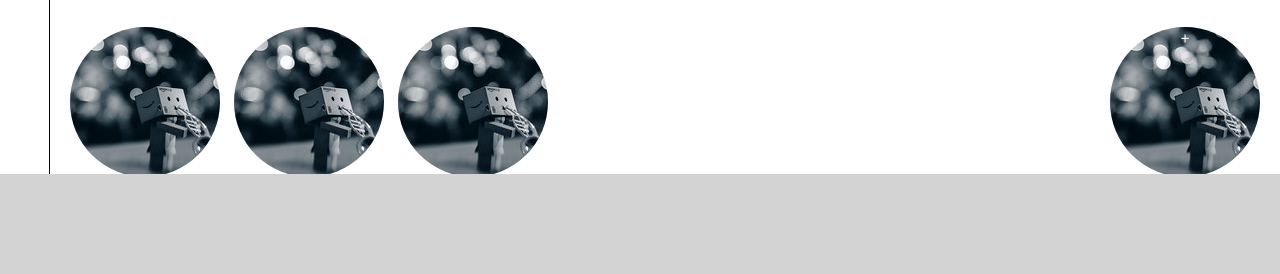
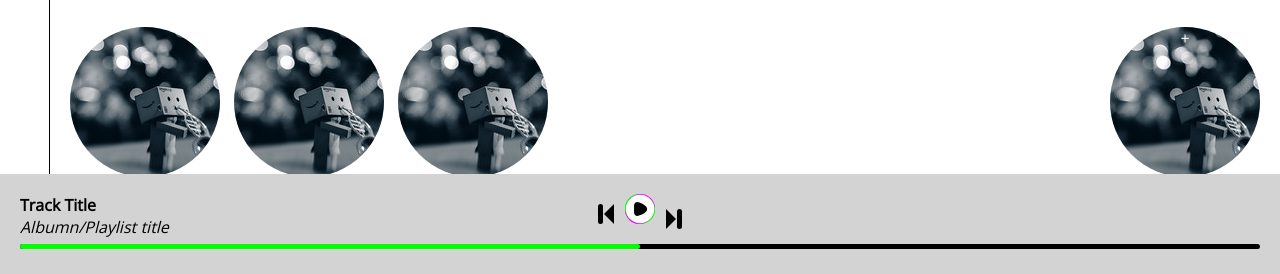
Before and after one commit to betabites/csi-music-website, a PHP site: page / in a window 1280 px wide. Shown: the part 526-800 px from the top of the page. Run offline with PHP 8.4, Linux system fonts and the light colour scheme.

Commit message:
Added player

```diff
--- a/assets/css/styles.css
+++ b/assets/css/styles.css
@@ -75,7 +75,56 @@ h1, h2, h3 {
 
 #player {
     grid-column: 1/3;
+    display: grid;
+    grid-template-columns: 150px 1fr;
     background-color: lightgray;
+    text-align: center;
+    padding: 20px;
+}
+
+#track_data {
+    text-align: left;
+}
+
+#player_controls {
+    display: inline-block;
+    margin-left: -150px;
+}
+
+#player_snake {
+    height: 5px;
+    border-radius: 50px;
+    background-color: black;
+    grid-column: 1/3;
+}
+
+#player_snake_slider {
+    width: 50%;
+    border-radius: 5px;
+    background-color: #00FF00;
+    height: 100%;
+}
+
+.skip {
+    display: inline-block;
+    margin-top: -3px;
+    width: 30px;
+}
+
+.skip_triangle {
+    width: 0;
+    height: 0;
+    border: 10px solid transparent;
+    border-right: 10px solid black;
+    display: inline-block;
+}
+.skip_bar {
+    display: inline-block;
+    height: 20px;
+    width: 5px;
+    border-radius: 5px;
+    background-color: black;
+    margin-right: -13px;
 }
 
 #content {
--- a/assets/js/api.js
+++ b/assets/js/api.js
@@ -34,6 +34,28 @@ class outer_frame_class {
 
         // Setup a script that runs when the frame receives a message
         window.onmessage = this.message_receiver
+
+        // Setup all the player elements
+        try {
+            this.player = {
+                elements : {
+                    skip_forwards: document.getElementById("skip_forwards"),
+                    skip_backwards: document.getElementById("skip_backwards"),
+                    toggle: document.getElementById("toggle"),
+                    track_data: document.getElementById("track_data"),
+                    snake: document.getElementById("player_snake")
+                }
+            }
+        } catch(e) {
+            console.error("Could not attach all player elements to variables")
+            console.error(e)
+            return false
+        }
+        console.log(this.player)
+
+        this.player.elements.skip_forwards.onclick = this.skip_forwards
+        this.player.elements.skip_backwards.onclick = this.skip_backwards
+        this.player.elements.toggle.onclick = this.toggle
     }
 
     message_receiver(e) {
@@ -45,4 +67,13 @@ class outer_frame_class {
             alert("Set the queue to; " + JSON.stringify(data.data))
         }
     }
+    skip_forwards() {
+        alert("Skipped forwards")
+    }
+    skip_backwards() {
+        alert("Skipped backwards")
+    }
+    toggle() {
+        alert("Toggled player")
+    }
 }
--- a/index.html
+++ b/index.html
@@ -7,10 +7,13 @@
     <link href="assets/fontawesome/css/all.css" rel="stylesheet"> <!--load all styles -->
     <script src="assets/js/api.js" type="application/javascript"></script>
     <script>
-        let api = new outer_frame_class(document.getElementById("content"), document.getElementById("player"))
+        let api
+        const onload = () => {
+            api = new outer_frame_class(document.getElementById("content"), document.getElementById("player"))
+        }
     </script>
 </head>
-<body>
+<body onload="onload()">
 
 <div id="wrapper">
     <div id="small_menu" class="menu">
@@ -64,7 +67,25 @@
     </iframe>
 
     <div id="player">
+        <div id="track_data">
+            <strong>Track Title</strong><br>
+            <i>Albumn/Playlist title</i>
+        </div>
+        <div id="player_controls">
+            <div class="skip" id="skip_backwards">
+                <div class="skip_bar"></div>
+                <div class="skip_triangle"></div>
+            </div>
+            <img src="assets/icons/icon.svg" height="30px" style="display: inline-block" id="toggle"/>
+            <div class="skip" id="skip_forwards" style="transform: rotate(180deg)">
+                <div class="skip_bar"></div>
+                <div class="skip_triangle"></div>
+            </div>
+        </div>
 
+        <div id="player_snake">
+            <div id="player_snake_slider"></div>
+        </div>
     </div>
 </div>
 
```
